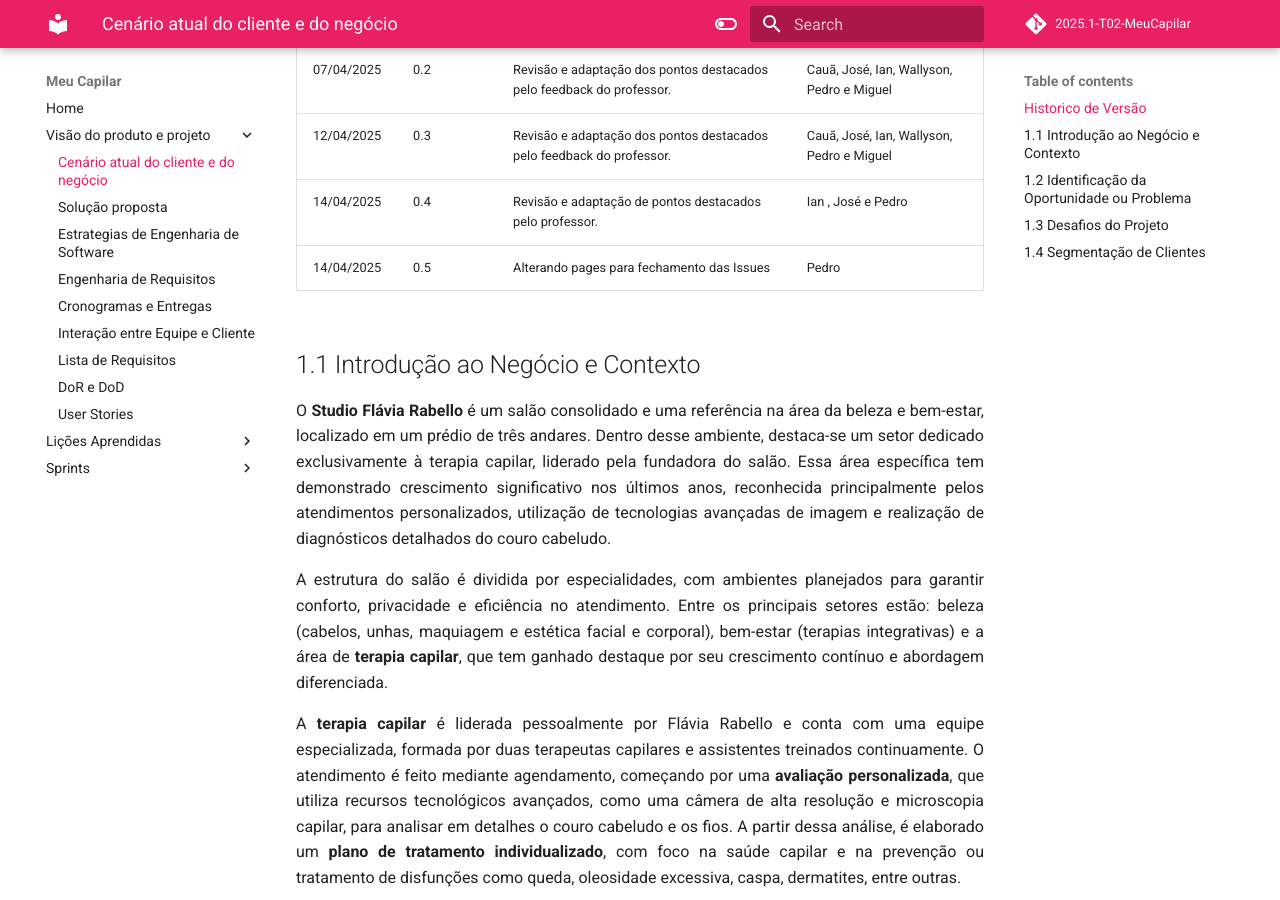
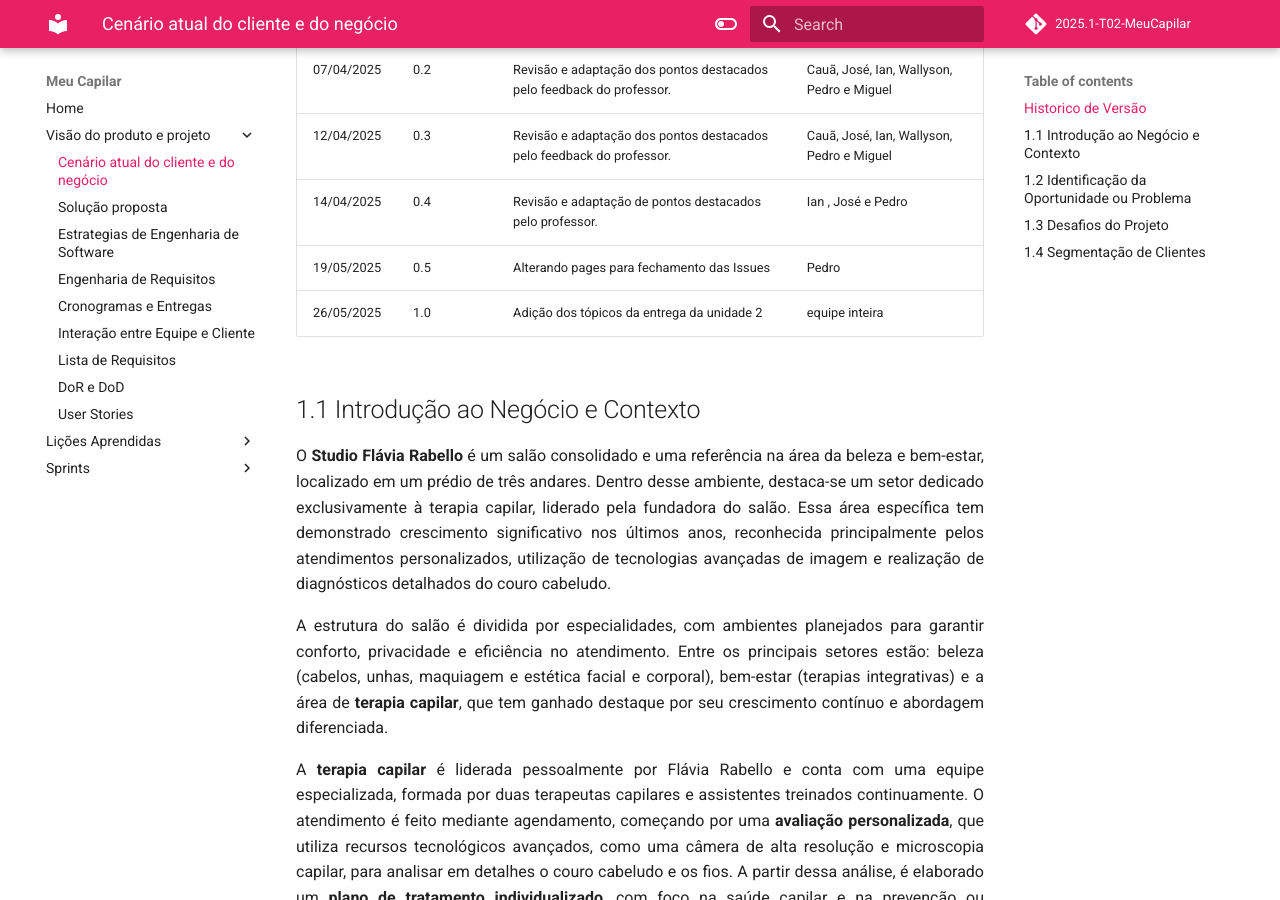
Before and after one commit to mdsreq-fga-unb/2025.1-T02-MeuCapilar, an MkDocs documentation site: the page built from docs/unidade1/sessao1.md, in a window 1280 px wide and 900 px high, scrolled down 320 px. Built offline with MkDocs 1.6.1 and Material for MkDocs 9.7.7, drawn with Linux system fonts in a browser that asks for light colours; comment, search, counter and statistics services are not loaded.

Commit message:
Adição do historico

```diff
--- a/docs/unidade1/sessao1.md
+++ b/docs/unidade1/sessao1.md
@@ -8,7 +8,9 @@
 | 07/04/2025 | 0.2    | Revisão e adaptação dos pontos destacados pelo feedback do professor.  | Cauã, José, Ian, Wallyson, Pedro e Miguel    |
 | 12/04/2025 | 0.3    | Revisão e adaptação dos pontos destacados pelo feedback do professor.  | Cauã, José, Ian, Wallyson, Pedro e Miguel    |
 | 14/04/2025 | 0.4    | Revisão e adaptação de pontos destacados pelo professor.  | Ian , José e Pedro    |
-| 14/04/2025 | 0.5    | Alterando pages para fechamento das Issues  | Pedro    |
+| 19/05/2025 | 0.5    | Alterando pages para fechamento das Issues  | Pedro    |
+| 26/05/2025 | 1.0    | Adição dos tópicos da entrega da unidade 2 | equipe inteira    |
+
 
 ## 1.1 Introdução ao Negócio e Contexto
 
```
